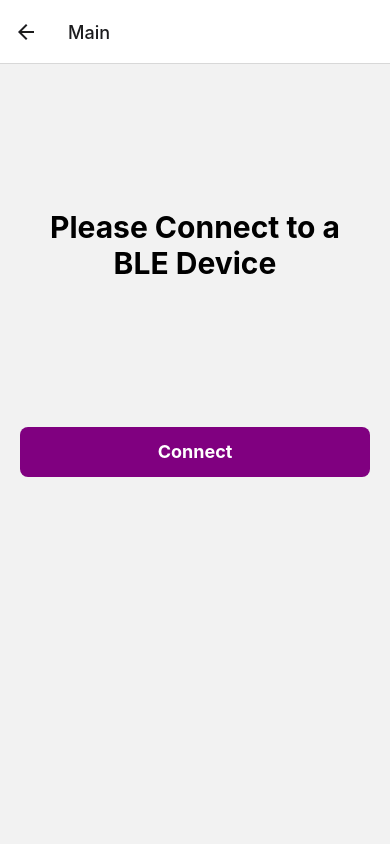
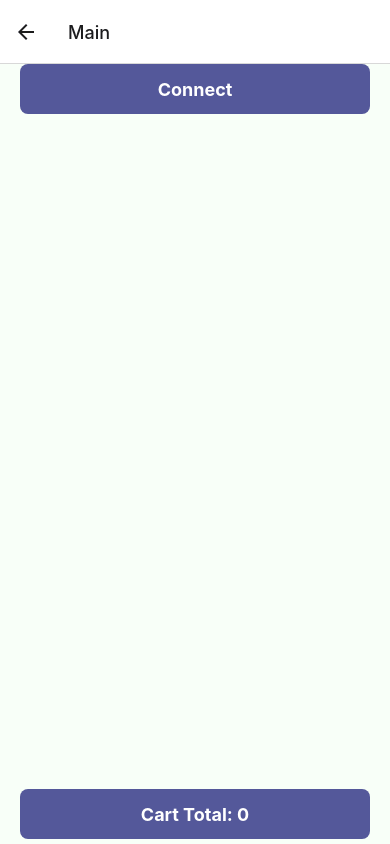
Before and after one commit to wooville/SmartCart, a React Native app: screen /Main in a window 390 px wide. Built offline with nearby package versions, Linux system fonts and the light colour scheme; what react-native-ble-plx would draw is missing.

Commit message:
update ui, cart total

```diff
--- a/package.json
+++ b/package.json
@@ -31,6 +31,7 @@
     "react-native-reanimated": "^2.14.2",
     "react-native-safe-area-context": "^4.5.0",
     "react-native-screens": "^3.19.0",
+    "react-native-swipe-list-view": "^3.2.9",
     "sequelize": "^6.28.0",
     "tslint": "^6.1.3",
     "yarn": "^1.22.19"
--- a/screens/main/index.tsx
+++ b/screens/main/index.tsx
@@ -3,6 +3,7 @@ import React, { useState } from 'react';
 import { StackNavigationProp } from '@react-navigation/stack';
 import { RootStackParamList } from '../RootStackParams';
 import {
+  Dimensions,
   FlatList,
   SafeAreaView,
   StyleSheet,
@@ -12,19 +13,32 @@ import {
 } from 'react-native';
 import DeviceModal from '../../DeviceConnectionModal';
 import useBLE from '../../useBLE';
+import { SwipeListView } from 'react-native-swipe-list-view';
 // import ListViewRenderPropGeneric from '../../ListViewRenderPropGeneric';
 
 const API_URL = 'http://smartcartbeanstalk-env.eba-3jmpa3xe.us-east-2.elasticbeanstalk.com/auth';
 
 type mainScreenProp = StackNavigationProp<RootStackParamList, 'Main'>;
+type ItemProps = { name: string, price: string, aisle: string };
 
-type ItemProps = { title: string };
-
-const Item = ({ title }: ItemProps) => (
+const Item = ({ name, price, aisle }: ItemProps) => (
   <View style={styles.item}>
-    <Text style={styles.title}>{title}</Text>
+    <Text style={styles.name}>{name}</Text>
+    <Text style={styles.aisle}>{aisle}</Text>
+    <Text style={styles.price}>{price}</Text>
   </View>
 );
+
+// import SwipeToDelete from '../../swipe_lists/swipe_to_delete';
+
+// const testList = Array(20)
+//   .fill("")
+//   .map((_, i) => ({ id: `${i}`, title: `item #${i}` }));
+
+// const componentMap = {
+//   SwipeToDelete,
+// };
+
 
 function MainScreen() {
   const navigation = useNavigation<mainScreenProp>();
@@ -36,8 +50,13 @@ function MainScreen() {
     allDevices,
     connectedDevice,
     productList,
+    cartTotal,
   } = useBLE();
   const [isModalVisible, setIsModalVisible] = useState<boolean>(false);
+
+  const sumTotal = productList.reduce((acc, next) => {
+    return acc + parseFloat(next.price)
+  }, 0)
 
   const scanForDevices = () => {
     requestPermissions((isGranted: boolean) => {
@@ -56,9 +75,14 @@ function MainScreen() {
     setIsModalVisible(true);
   };
 
+  // const swipeListRender = () => {
+  //   const Component = SwipeToDelete;
+  //   return <Component />;
+  // };
+
   return (
     <SafeAreaView style={styles.container}>
-      <View style={styles.BLEDeviceTitleWrapper}>
+      {/* <View style={styles.BLEDeviceTitleWrapper}>
         {connectedDevice ? (
           <>
             <Text style={styles.BLEDeviceTitleText}>Connected Device Info</Text>
@@ -69,7 +93,7 @@ function MainScreen() {
             Please Connect to a BLE Device
           </Text>
         )}
-      </View>
+      </View> */}
       <TouchableOpacity
         onPress={connectedDevice ? disconnectFromDevice : openModal}
         style={styles.ctaButton}>
@@ -86,10 +110,20 @@ function MainScreen() {
       <View style={styles.container}>
         <FlatList
           data={productList}
-          renderItem={({ item }) => <Item title={item.title} />}
+          renderItem={({ item }) => <Item name={item.name} price={item.price} aisle={item.aisle} />}
           keyExtractor={item => item.id}
         />
+        {/* {swipeListRender()} */}
       </View>
+      <View
+        style={styles.ctaButton}>
+        <Text style={styles.ctaButtonText}>
+          {'Cart Total: ' + sumTotal}
+        </Text>
+      </View>
+      {/* <Text style={styles.ctaButtonText}>
+        {'Cart Total: ' + cartTotal}
+      </Text> */}
     </SafeAreaView>
 
     // <View style={{flex: 1, alignItems: 'center', justifyContent: 'center'}}>
@@ -102,16 +136,53 @@ function MainScreen() {
 const styles = StyleSheet.create({
   container: {
     flex: 1,
-    backgroundColor: '#f2f2f2',
+    backgroundColor: '#f8fff8',
   },
+  // switchContainer: {
+  //   flexDirection: 'row',
+  //   justifyContent: 'center',
+  //   marginVertical: 50,
+  //   flexWrap: 'wrap',
+  // },
+  // switch: {
+  //   alignItems: 'center',
+  //   borderWidth: 1,
+  //   borderColor: 'black',
+  //   marginVertical: 2,
+  //   paddingVertical: 10,
+  //   width: Dimensions.get('window').width / 3,
+  // },
   item: {
-    backgroundColor: '#f9c2ff',
+    // position: 'absolute',
+    // bottom: 0,
+    flexDirection: 'column',
+    // justifyContent: 'space-between',
+    backgroundColor: '#00CC66',
+    padding: 20,
+    marginVertical: 8,
+    marginHorizontal: 16,
+    // height: 150,
+    // width: "90%",
+  },
+  rowBack: {
+    backgroundColor: '#eb4034',
     padding: 20,
     marginVertical: 8,
     marginHorizontal: 16,
   },
-  title: {
-    fontSize: 32,
+  name: {
+    fontSize: 20,
+  },
+  price: {
+    fontSize: 18,
+    flexDirection: 'column',
+    textAlign: 'right',
+    fontWeight: '700',
+  },
+  aisle: {
+    fontSize: 18,
+    flexDirection: 'column',
+    textAlign: 'right',
   },
   BLEDeviceTitleWrapper: {
     flex: 1,
@@ -130,7 +201,7 @@ const styles = StyleSheet.create({
     marginTop: 15,
   },
   ctaButton: {
-    backgroundColor: 'purple',
+    backgroundColor: '#54589A',
     justifyContent: 'center',
     alignItems: 'center',
     height: 50,
@@ -143,6 +214,14 @@ const styles = StyleSheet.create({
     fontWeight: 'bold',
     color: 'white',
   },
+  cartTotalButton: {
+    backgroundColor: '#54589A',
+    justifyContent: 'center',
+    alignItems: 'center',
+    height: 50,
+    marginBottom: 5,
+    borderRadius: 8,
+  },
 });
 
 export default MainScreen;
--- a/useBLE.tsx
+++ b/useBLE.tsx
@@ -1,5 +1,5 @@
 /* eslint-disable no-bitwise */
-import { useState } from 'react';
+import { createContext, useContext, useState } from 'react';
 import { PermissionsAndroid, Platform } from 'react-native';
 import {
     BleError,
@@ -22,13 +22,15 @@ const BLE_DEVICE_UUID = '0000FFE0-0000-1000-8000-00805F9B34FB';
 const BLE_DEVICE_CHARACTERISTIC = '0000FFE1-0000-1000-8000-00805F9B34FB';
 
 interface ProductData {
-    id: string
+    id: number
     name: string
     price: number
     aisle: string
+    createdAt: string
+    updatedAt: string
 };
 
-type ItemData = { id: string, title: string };
+type ItemData = { id: string, name: string, price: string, aisle: string };
 
 interface BluetoothLowEnergyApi {
     requestPermissions(callback: VoidCallback): Promise<void>;
@@ -38,13 +40,18 @@ interface BluetoothLowEnergyApi {
     scanForPeripherals(): void;
     allDevices: Device[];
     productList: ItemData[];
+    cartTotal: number;
 }
+
+const ProductListContext = createContext({});
 
 function useBLE(): BluetoothLowEnergyApi {
     const [allDevices, setAllDevices] = useState<Device[]>([]);
     const [connectedDevice, setConnectedDevice] = useState<Device | null>(null);
 
     const [productList, setProductList] = useState<ItemData[]>([]);
+    const [cartTotal, setCartTotal] = useState(0);
+    // const [newProduct, setNewProduct] = useState<ProductData | null>(null);
 
     const requestPermissions = async (cb: VoidCallback) => {
         if (Platform.OS === 'android') {
@@ -86,6 +93,9 @@ function useBLE(): BluetoothLowEnergyApi {
 
     const isDuplicateDevice = (devices: Device[], nextDevice: Device) =>
         devices.findIndex(device => nextDevice.id === device.id) > -1;
+
+    const isDuplicateItem = (items: ItemData[], nextItem: ItemData) =>
+        items.findIndex(item => nextItem.id === item.id) > -1;
 
     const scanForPeripherals = () =>
         bleManager.startDeviceScan(null, null, (error, device) => {
@@ -134,7 +144,7 @@ function useBLE(): BluetoothLowEnergyApi {
         }
     };
 
-    const getProduct = (refid: any) => {
+    const getProduct = (refid: any, uid: any) => {
         fetch(`${API_URL}/${refid}`, {
             method: 'GET',
             headers: {
@@ -145,8 +155,23 @@ function useBLE(): BluetoothLowEnergyApi {
                 try {
                     const jsonRes = await res.json();
                     if (res.status === 200) {
-                        console.log(JSON.stringify(jsonRes));
-                        return jsonRes
+                        let newProduct: ProductData = await JSON.parse(JSON.stringify(jsonRes.data));
+                        // console.log(product);
+
+                        // if uid is not already in list and there is a new product / server response
+                        if (!productList.some(e => e.id === uid) && newProduct != null) {
+                            let newItem: ItemData = { id: uid, name: newProduct.name, price: newProduct.price.toString(), aisle: newProduct.aisle };
+                            // setNewProduct(null);
+
+                            setProductList((prevState: ItemData[]) => {
+                                if (!isDuplicateItem(prevState, newItem)) {
+                                    return [...prevState, newItem];
+                                }
+                                return prevState;
+                            });
+
+                            setCartTotal(cartTotal + newProduct.price);
+                        }
                     }
                 } catch (err) {
                     console.log(err);
@@ -155,7 +180,6 @@ function useBLE(): BluetoothLowEnergyApi {
             .catch(err => {
                 console.log(err);
             });
-        return ""   // bandaid to always return string
     }
 
     const onBLEUpdate = (
@@ -170,22 +194,12 @@ function useBLE(): BluetoothLowEnergyApi {
             return -1;
         }
 
-        const uid = atob(characteristic.value).substring(0, 14);                  // first half of recvd value
-        const refId = parseInt(atob(characteristic.value).substring(15, 16), 16);     // last half of received value (from hex to int)
+        const uid = atob(characteristic.value).substring(0, 12);                  // first half of recvd value
+        const refId = parseInt(atob(characteristic.value).substring(14, 16), 16);     // last half of received value (from hex to int)
 
-        console.log(uid + "\n");
+        console.log(uid + "\n" + refId);
 
-        // let productResponseData = getProduct(refId);
-        // let productData = JSON.parse(productResponseData);
-
-        // let newItem: ItemData = { id: productData.id, title: productData.name };
-
-        // setProductList((prevState: ItemData[]) => {
-        //     if (!isDuplicateReference(prevState, newItem)) {
-        //         return [...prevState, newItem];
-        //     }
-        //     return prevState;
-        // });
+        getProduct(refId, uid);
     };
 
 
@@ -197,7 +211,8 @@ function useBLE(): BluetoothLowEnergyApi {
         disconnectFromDevice,
         allDevices,
         connectedDevice,
-        productList
+        productList,
+        cartTotal
     };
 }
 
```
Also changed, not shown: 1 other file (tests, documents, lock files or other folders).
